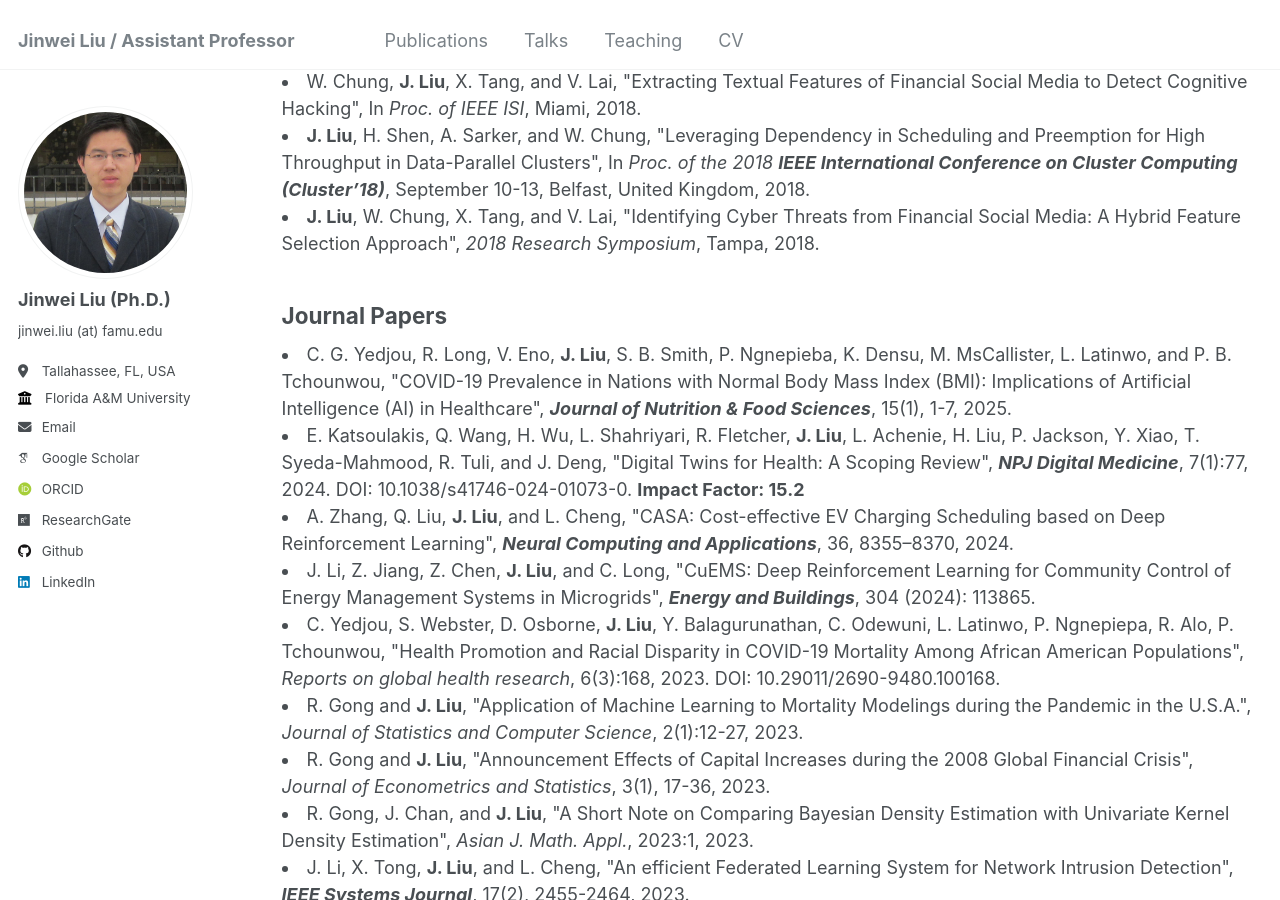
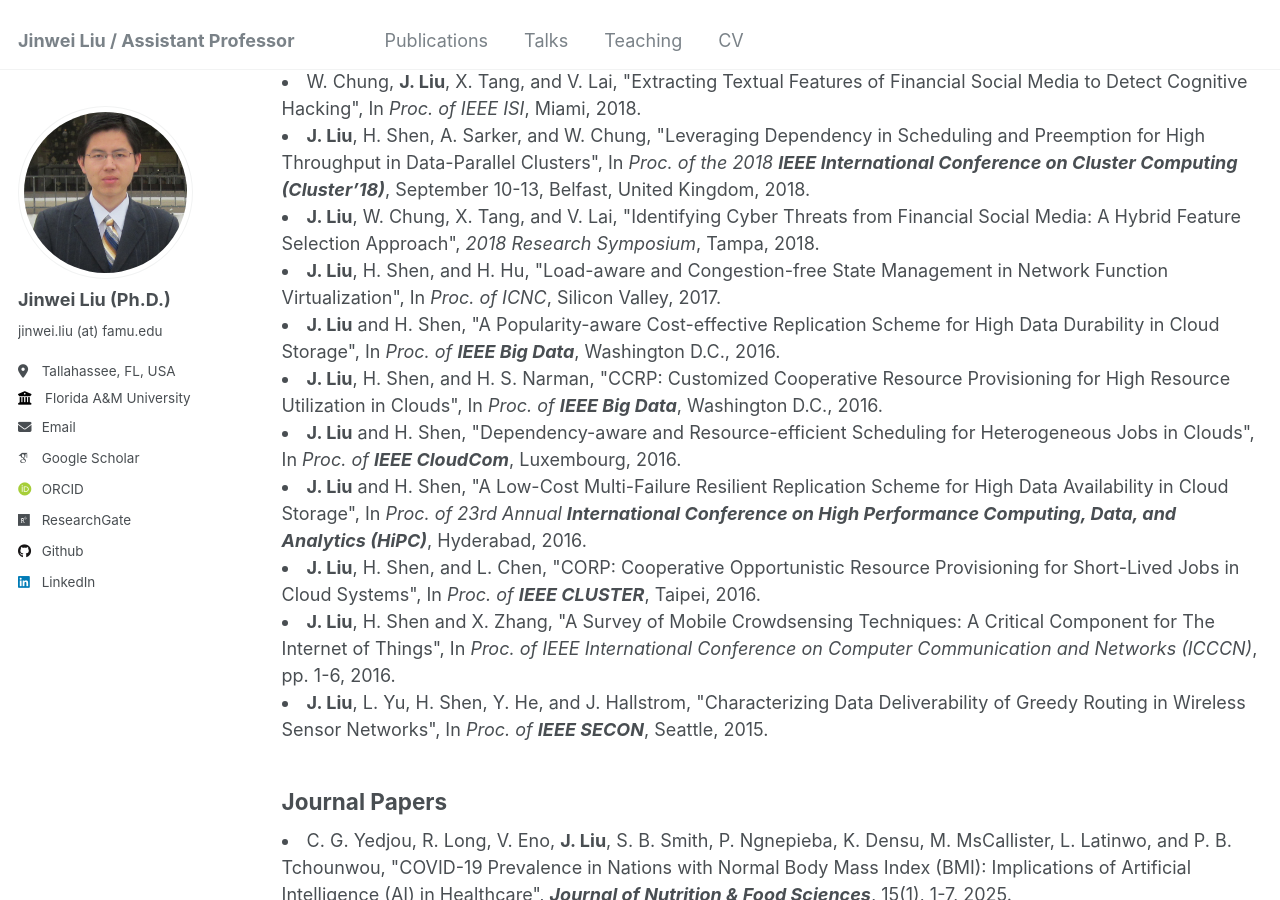
Before and after one commit to jinweiliucu/jinweiliucu.github.io, a Jekyll site: the page built from _publications/publications.html, in a window 1280 px wide and 900 px high, scrolled down 2408 px. Built offline with Jekyll 4.4.1, drawn with Linux system fonts in a browser that asks for light colours; some web fonts are replaced; some of the changed text lies outside the part shown.

Commit message:
Update publications.html

```diff
--- a/_publications/publications.html
+++ b/_publications/publications.html
@@ -244,6 +244,54 @@ author_profile: true
 		<!-- [<a href="/website/paper/Ning_MSCC.pdf">Paper</a>]</span> -->
 		</li>
 
+		<li>
+		<strong>J. Liu</strong>, H. Shen, and H. Hu, "Load-aware and Congestion-free State Management in Network Function Virtualization",
+	    	In <em>Proc. of ICNC</em>, Silicon Valley, 2017.
+		<!-- [<a href="/website/paper/Ning_MSCC.pdf">Paper</a>]</span> -->
+		</li>
+
+		<li>
+		<strong>J. Liu</strong> and H. Shen, "A Popularity-aware Cost-effective Replication Scheme for High Data Durability in Cloud Storage",
+	    	In <em>Proc. of <strong>IEEE Big Data</strong></em>, Washington D.C., 2016.
+		<!-- [<a href="/website/paper/Ning_MSCC.pdf">Paper</a>]</span> -->
+		</li>
+
+		<li>
+		<strong>J. Liu</strong>, H. Shen, and H. S. Narman, "CCRP: Customized Cooperative Resource Provisioning for High Resource Utilization in Clouds",
+	    	In <em>Proc. of <strong>IEEE Big Data</strong></em>, Washington D.C., 2016.
+		<!-- [<a href="/website/paper/Ning_MSCC.pdf">Paper</a>]</span> -->
+		</li>
+
+		<li>
+		<strong>J. Liu</strong> and H. Shen, "Dependency-aware and Resource-efficient Scheduling for Heterogeneous Jobs in Clouds",
+	    	In <em>Proc. of <strong>IEEE CloudCom</strong></em>, Luxembourg, 2016.
+		<!-- [<a href="/website/paper/Ning_MSCC.pdf">Paper</a>]</span> -->
+		</li>
+
+		<li>
+		<strong>J. Liu</strong> and H. Shen, "A Low-Cost Multi-Failure Resilient Replication Scheme for High Data Availability in Cloud Storage",
+	    	In <em>Proc. of 23rd Annual <strong>International Conference on High Performance Computing, Data, and Analytics (HiPC)</strong></em>, Hyderabad, 2016.
+		<!-- [<a href="/website/paper/Ning_MSCC.pdf">Paper</a>]</span> -->
+		</li>
+
+		<li>
+		<strong>J. Liu</strong>, H. Shen, and L. Chen, "CORP: Cooperative Opportunistic Resource Provisioning for Short-Lived Jobs in Cloud Systems",
+	    	In <em>Proc. of <strong>IEEE CLUSTER</strong></em>, Taipei, 2016.
+		<!-- [<a href="/website/paper/Ning_MSCC.pdf">Paper</a>]</span> -->
+		</li>
+
+		<li>
+		<strong>J. Liu</strong>, H. Shen and X. Zhang, "A Survey of Mobile Crowdsensing Techniques: A Critical Component for The Internet of Things",
+	    	In <em>Proc. of IEEE International Conference on Computer Communication and Networks (ICCCN)</em>, pp. 1-6, 2016.
+		<!-- [<a href="/website/paper/Ning_MSCC.pdf">Paper</a>]</span> -->
+		</li>
+
+		<li>
+		<strong>J. Liu</strong>, L. Yu, H. Shen, Y. He, and J. Hallstrom, "Characterizing Data Deliverability of Greedy Routing in Wireless Sensor Networks",
+	    	In <em>Proc. of <strong>IEEE SECON</strong></em>, Seattle, 2015.
+		<!-- [<a href="/website/paper/Ning_MSCC.pdf">Paper</a>]</span> -->
+		</li>
+
 <h2 class="text-left">Journal Papers</h2>
 
      <li>C. G. Yedjou, R. Long, V. Eno, <strong>J. Liu</strong>, S. B. Smith, P. Ngnepieba, K. Densu, M. MsCallister, L. Latinwo, and P. B. Tchounwou, "COVID-19 Prevalence in Nations with Normal Body Mass Index (BMI): Implications of Artificial Intelligence (AI) in Healthcare",</em>
@@ -350,3 +398,39 @@ author_profile: true
 	   </span><br>
 	   </li>
      </li>
+
+     <li><strong>J. Liu</strong>, H. Shen, H. S. Narman, W. Chung, and Z. Lin, "A Survey of Mobile Crowdsensing Techniques: A Critical Component for The Internet of Things",
+      <strong><em> ACM Transactions on Cyber-Physical Systems (TCPS)</em></strong>, 2(3), 18:1-26, 2018.
+      <!-- [<a href="/website/paper/jsan.pdf">Paper</a>] -->
+	   </span><br>
+	   </li>
+     </li>
+
+     <li><strong>J. Liu</strong>, H. Shen, L. Yu, H. S. Narman, J. Zhai, J. Hallstrom, and Y. He, "Characterizing Data Deliverability of Greedy Routing in Wireless Sensor Networks",
+      <strong><em> IEEE Transactions on Mobile Computing (TMC)</em></strong>, 17(3), 543-559, 2018.
+      <!-- [<a href="/website/paper/jsan.pdf">Paper</a>] -->
+	   </span><br>
+	   </li>
+     </li>
+
+     <li><strong>J. Liu</strong>, H. Shen, and L. Yu, "Question Quality Analysis and Prediction in Community Question Answering Services with Coupled Mutual Reinforcement",
+      <strong><em> IEEE Transactions on Services Computing (TSC)</em></strong>, 10(2), 286-301, 2017.
+      <!-- [<a href="/website/paper/jsan.pdf">Paper</a>] -->
+	   </span><br>
+	   </li>
+     </li>
+
+     <li>Y. Xu, P. Tang, and <strong>J. Liu</strong>, "Resource Scheduling Algorithm Based on Multi-target Balance in Enterprise Gloud Storage System",
+     <em>Journal of Theoretical and Applied Information Technology</em>, 48(3):1578-1583, 2013.
+     <!-- [<a href="/website/paper/Ning_MSCC.pdf">Paper</a>]</span> -->
+     </li>
+
+     <li>H. Shen, Z. Li, <strong>J. Liu</strong>, and J. Grant, "Knowledge Sharing in the Online Social Network of Yahoo! Answers and Its Implications",
+     <em><strong>IEEE Transactions on Computers (TC)</strong></em>, 64(6):1715-1728, 2015.
+     <!-- [<a href="/website/paper/Ning_MSCC.pdf">Paper</a>]</span> -->
+     </li>
+
+     <li>H. Shen, <strong>J. Liu</strong>, K. Chen, J. Liu, and S. Moyer, "SCPS: A Social-Aware Distributed Cyber-Physical Human-Centric Search Engine",
+     <em><strong>IEEE Transactions on Computers (TC)</strong></em>, 64(2):518-532, 2015.
+     <!-- [<a href="/website/paper/Ning_MSCC.pdf">Paper</a>]</span> -->
+     </li>
```
